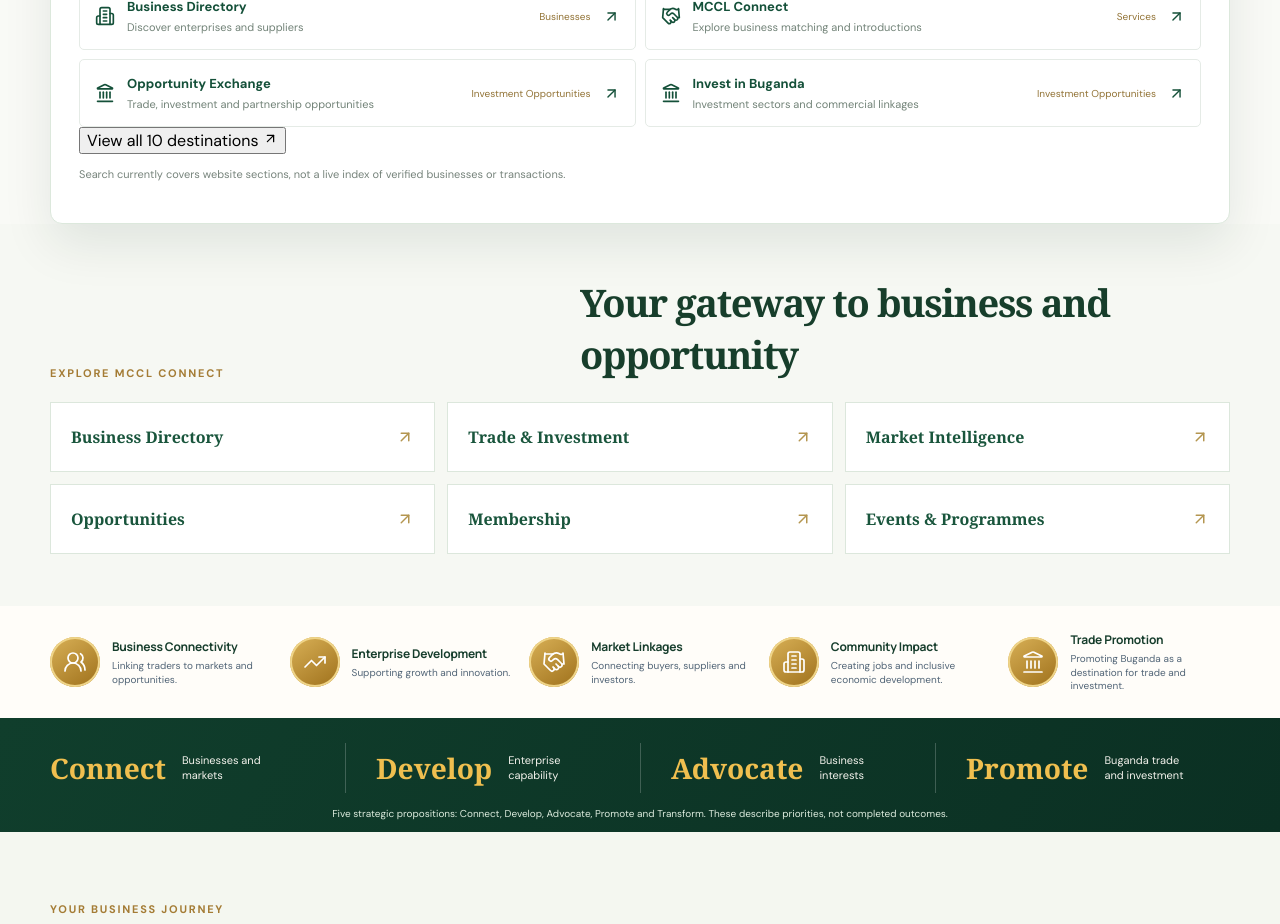
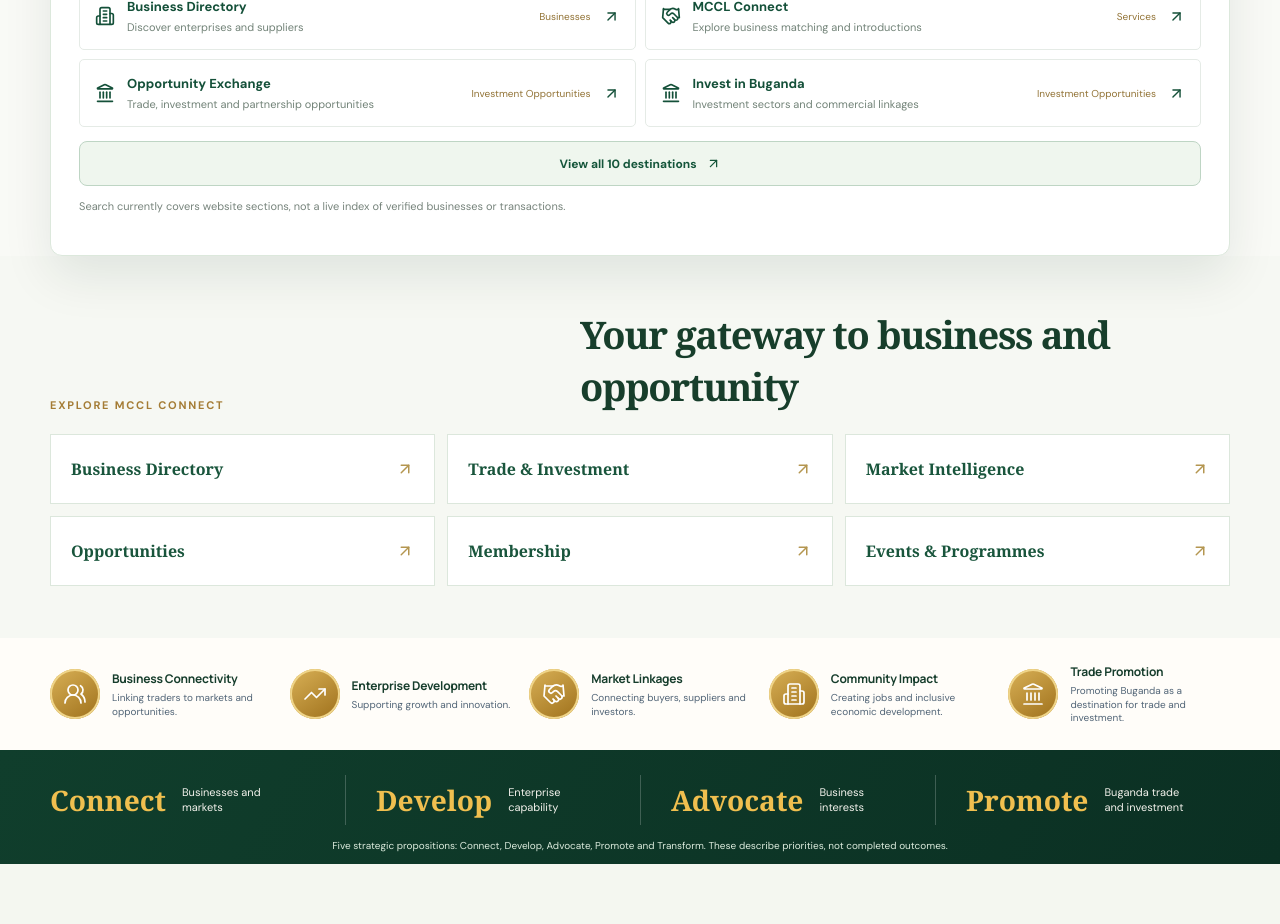
Before and after one commit to watumwa/mengo, a Next.js app: page / in a window 1280 px wide. Shown: the part 900-1824 px from the top of the page. Built offline with nearby package versions, Linux system fonts and the light colour scheme.

Commit message:
Style accessible expandable homepage ecosystem search

```diff
--- a/app/premium-experience.css
+++ b/app/premium-experience.css
@@ -26,3 +26,8 @@
 @media(max-width:1000px){.mcc-journey-grid{grid-template-columns:repeat(2,minmax(0,1fr))}}
 @media(max-width:650px){.mcc-journeys{padding:45px 0}.mcc-journeys-header{display:block}.mcc-journeys-header>a{margin-top:18px}.mcc-journey-grid{grid-template-columns:1fr}.mcc-journey-grid>a{min-height:190px}.editorial-home .editorial-hero{background-position:63% center}.editorial-home .editorial-hero .content{padding:60px 0 90px}.editorial-home .editorial-hero h1{font-size:clamp(35px,9vw,52px)}}
 @media(prefers-reduced-motion:reduce){.mcc-journey-grid>a{transition:none}.mcc-journey-grid>a:hover{transform:none}}
+/* Progressive disclosure for the homepage search. */
+.ecosystem-show-more{display:flex;align-items:center;justify-content:center;gap:9px;width:100%;min-height:45px;margin:14px 0 4px;padding:11px 16px;border:1px solid #bed5c4;border-radius:8px;background:#eff6ee;color:#14553a;font-size:12px;font-weight:800;cursor:pointer;transition:background .2s ease,border-color .2s ease}
+.ecosystem-show-more:hover{background:#e0eee0;border-color:#a4c5ab}
+.ecosystem-show-more:focus-visible{outline:3px solid #c4a35b;outline-offset:2px}
+@media(prefers-reduced-motion:reduce){.ecosystem-show-more{transition:none}}
```
